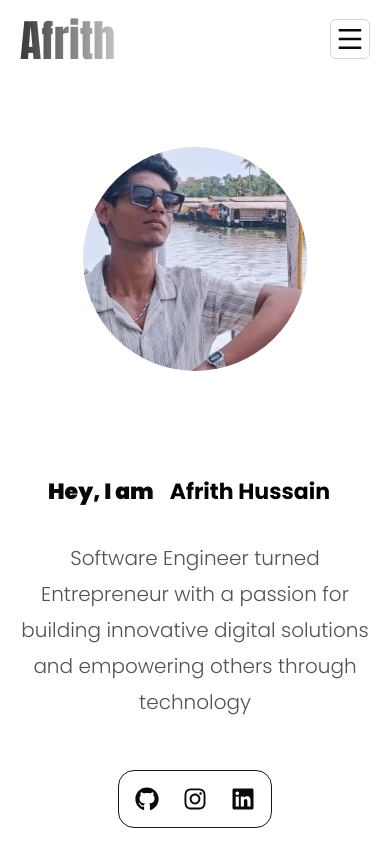
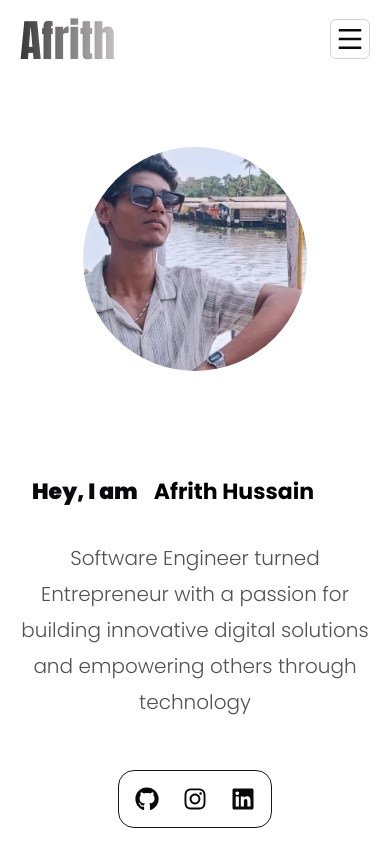
Before and after one commit to AfrithHussain/afrith-portfolio, a React (Vite) app: page / in a window 390 px wide. Shown: the top 844 px of the page. Built offline with nearby package versions, Linux system fonts and the light colour scheme.

Commit message:
updated icons 1ukvbdyivbsdd n

```diff
--- a/src/pages/HeroCard.jsx
+++ b/src/pages/HeroCard.jsx
@@ -7,7 +7,7 @@ function HeroCard() {
 
 <div className="flex flex-col-reverse lg:flex-row justify-evenly items-center w-screen">
   <div className="text-center md:text-left mt-44">
-    <div className="flex items-center gap-4 translate-x-12 md:translate-x-0 md:mx-[0px] justify-center  w-fit ">
+    <div className="flex items-center gap-4 translate-x-8 md:translate-x-0 md:mx-[0px] justify-center  w-fit ">
       <h1 className="text-[22px] md:text-5xl lg:text-5xl font-black">Hey, I am </h1>
       <WordRotate className="text-[22px]  md:text-5xl lg:text-5xl font-bold text-black dark:text-white" words={["Afrith Hussain", "Frontend Developer"]} />
     </div>
```
